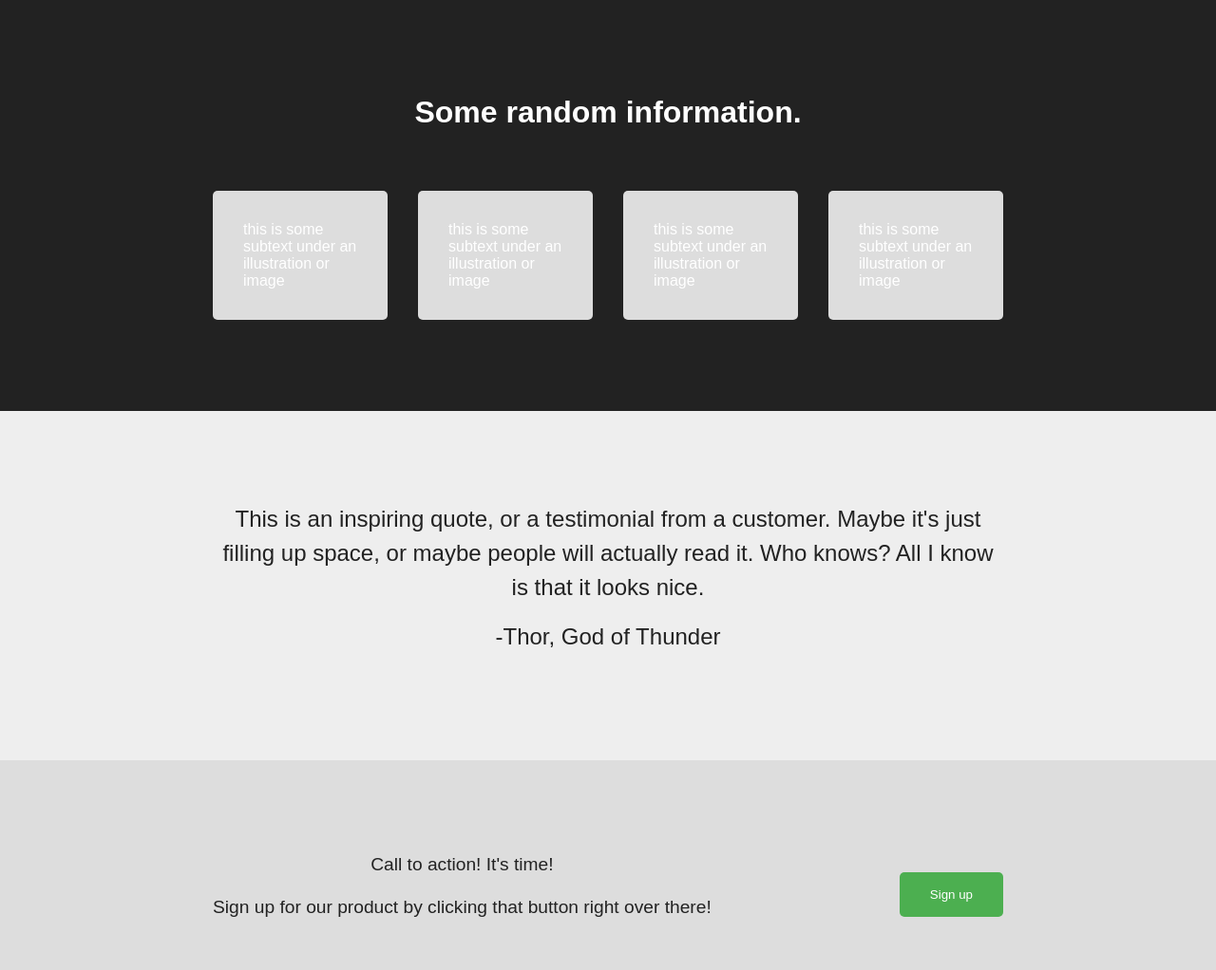
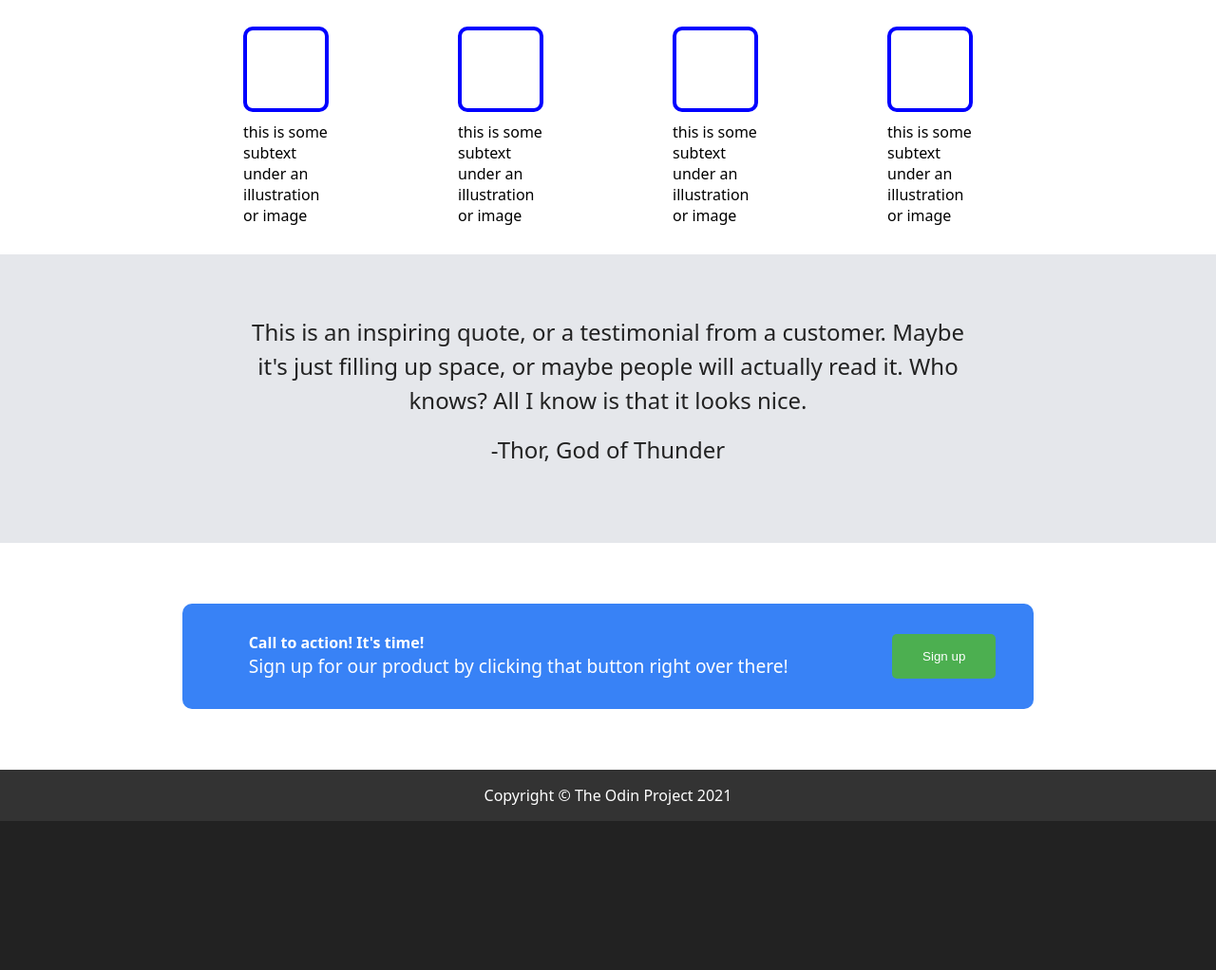
Before and after one commit to AnubhabMukherjee2003/odin-landingPage, a plain HTML site: page index.html in a window 1280 px wide. Shown: the part 580-1602 px from the top of the page at 95% size. After the commit the page ends 1445 px from the top, so only its background shows below. Drawn offline with Linux system fonts and the light colour scheme.

Commit message:
second commit

```diff
--- a/index.html
+++ b/index.html
@@ -21,7 +21,7 @@
             </nav>
         </div>
     </header>
-    <main>
+    <section class="hero1">
         <section class="hero">
             <div class="container">
                 <h2>This website is awesome</h2>
@@ -33,25 +33,29 @@
                 <p>this is a placeholder for an image</p>
             </div>
         </section>
+    </section>
+    <section class="info">
         <section class="information">
             <h3>Some random information.</h3>
-            <div class="container">
-
             <div class="cards">
                 <div class="card">
+                    <div class="box"></div>
                     <p>this is some subtext under an illustration or image</p>
                 </div>
                 <div class="card">
+                    <div class="box"></div>
                     <p>this is some subtext under an illustration or image</p>
                 </div>
                 <div class="card">
+                    <div class="box"></div>
                     <p>this is some subtext under an illustration or image</p>
                 </div>
                 <div class="card">
+                    <div class="box"></div>
                     <p>this is some subtext under an illustration or image</p>
                 </div>
             </div>
-            </div>
+        </section>
     </section>
     <section class="quote">
         <div class="container">
@@ -60,17 +64,16 @@
             <p>-Thor, God of Thunder</p>
         </div>
     </section>
-        <section class="call-to-action">
+    <section class="call">
         <div class="container">
             <div>
-                    <p>Call to action! It's time!</p>
+                <h4>Call to action! It's time!</h4>
                 <p>Sign up for our product by clicking that button right over there!</p>
             </div>
 
             <button>Sign up</button>
         </div>
     </section>
-    </main>
     <footer>
         <div class="container">
             <p>Copyright © The Odin Project 2021</p>
--- a/style.css
+++ b/style.css
@@ -7,38 +7,30 @@
 }
 
 body {
-    font-family: Arial, Helvetica, sans-serif;
+    font-family: system-ui, -apple-system, BlinkMacSystemFont, 'Segoe UI', Roboto, Oxygen, Ubuntu, Cantarell, 'Open Sans', 'Helvetica Neue', sans-serif;
     background-color: #222;
     color: #fff;
 }
 
-.container {
-    display: flex;
-  justify-content: space-between;
-  align-items: center;
-  width: 70%;
-  margin: 0 auto;
-  padding: 2rem;
-  flex: 1
-}
-
 header {
     text-align: center;
-    background-color: #333;
+    background-color: #1F2937;
     padding: 1rem 0;
-    width:100vw
+    width: 100vw
 }
-
-header h1 {
-    font-size: 2rem;
-    margin-bottom: 0;
+header .container {
+    display: flex;
+    justify-content: space-between;
+    align-items: center;
+    width: 70%;
+    margin: 0 auto;
+    /* padding: 2rem; */
+    flex: 1
 }
-
 header a {
     color: #fff;
     text-decoration: none;
 }
-
 header nav ul {
     list-style: none;
     display: flex;
@@ -46,11 +38,10 @@ header nav ul {
     gap: 1rem;
 }
 
-header nav li a {
-    color: #fff;
-    text-decoration: none;
+.hero1{
+    background-color: #1F2937;
+    max-width: 100vw;
 }
-
 .hero {
     display: flex;
     justify-content: space-between;
@@ -58,21 +49,17 @@ header nav li a {
     padding: 4rem 0;
     width: 70%;
     margin: auto;
-}
-.hero .container{
-    display: block;
+
 }
 .hero h2 {
     font-size: 3rem;
     margin-bottom: 1rem;
 }
-
 .hero p {
     font-size: 1.2rem;
     line-height: 1.5;
     margin-bottom: 2rem;
 }
-
 .hero button {
     background-color: #4CAF50;
     color: white;
@@ -81,7 +68,6 @@ header nav li a {
     cursor: pointer;
     border-radius: 5px;
 }
-
 .hero .image {
     background-color: #ddd;
     width: 40%;
@@ -91,57 +77,86 @@ header nav li a {
     align-items: center;
 }
 
+
+.info{
+    background-color: white;
+    max-width: 100vw;
+}
 .information {
-    padding: 4rem 0;
+    width: 60%;
+    margin: auto;
+    padding-top: 30px;
+    padding-bottom: 30px;
 }
-
 .information h3 {
+    color: #222;
     font-size: 2rem;
     margin-bottom: 2rem;
     text-align: center;
 }
-
 .information .cards {
     display: flex;
     gap: 2rem;
+    justify-content: space-between;
+    align-items: center;
+}
+.information .card {
+    width: 90px;
+}
+.card .box{
+    height: 90px;
+    width: 100%;
+    border: 4px solid blue;
+    border-radius: 10px;
+    margin-bottom: 10px;
+}
+.card p{
+    color: black;
 }
 
-.information .card {
-    background-color: #ddd;
-    padding: 2rem;
-    border-radius: 5px;
-}
 
 .quote {
-    background-color: #eee;
+    background-color: #E5E7EB;
     padding: 4rem 0;
     text-align: center;
 }
-
 .quote p {
     font-size: 1.5rem;
     line-height: 1.5;
     margin-bottom: 1rem;
     color: #222;
 }
-.quote .container{
+.quote .container {
     display: block;
+    width: 60%;
+    margin: auto;
 }
 
-.call-to-action {
-    background-color: #ddd;
+
+.call{
+    background-color: white;
     padding: 4rem 0;
-    text-align: center;
+    /* text-align: center; */
 }
-
-.call-to-action p {
+.call .container{
+    background-color: #3882f6;
+    color: white;
+    width: 70%;
+    margin: auto;
+    border-radius: 10px;
+    display: flex;
+    justify-content: space-around;
+    align-items: center;
+}
+.call .container div{
+    padding: 30px;
+}
+.call p {
     font-size: 1.2rem;
     line-height: 1.5;
-    margin-bottom: 1rem;
-    color:#222
+    /* margin-bottom: 1rem; */
 }
-
-.call-to-action button {
+.call button {
     background-color: #4CAF50;
     color: white;
     padding: 1rem 2rem;
@@ -159,5 +174,5 @@ footer {
 footer p {
     font-size: 1rem;
     text-align: center;
-  width: 100%;
+    width: 100%;
 }
```
Also changed, not shown: 01.png (added), 02.png (added). Lines whose indentation alone changed are shown as unchanged.
